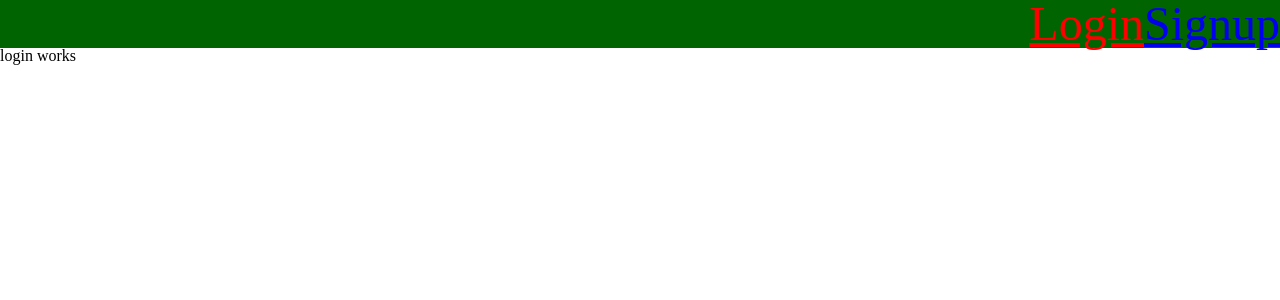
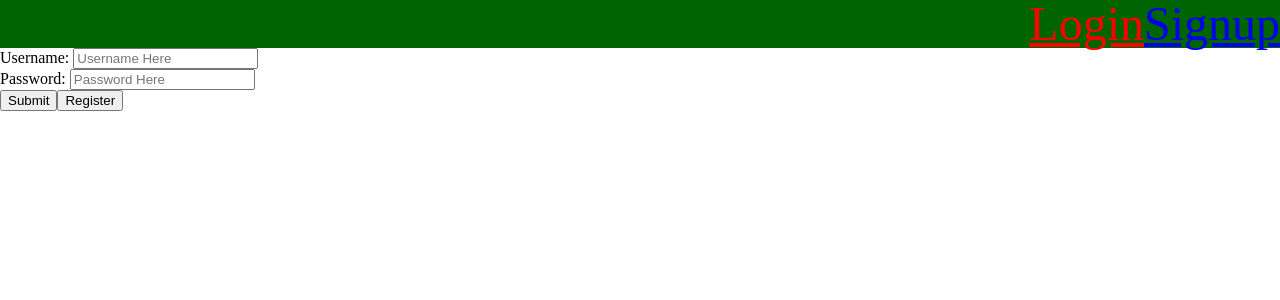
Before and after one commit to BW-Refugee-Stories-3/React, a React (Create React App) app in the folder refugee/: page /login in a window 1280 px wide. Shown: the top 300 px of the page. Built offline with nearby package versions, Linux system fonts and the light colour scheme.

Commit message:
created form

```diff
--- a/refugee/src/components/Navigation/Login/Login.js
+++ b/refugee/src/components/Navigation/Login/Login.js
@@ -1,9 +1,33 @@
 import React from 'react'
+import styled from 'styled-components'
 
 export default function Login() {
     return (
         <div>
-            login works
+           <form>
+               <label htmlFor="userNameInput">Username: </label>
+               <input
+               maxLength="20"
+               placeholder="Username Here"
+               id="userNameInput"
+               name="username"
+               type="text"
+               />
+
+            <form>
+                <label htmlFor="userNamePassword">Password: </label>
+                <input
+               maxLength="20"
+               placeholder="Password Here"
+               id="userNamePassword"
+               name="password"
+               type="password"
+               />
+
+               </form>
+           </form>
+           <button>Submit</button>
+           <button>Register</button>
         </div>
     )
 }
```
Also changed, not shown: 1 other file (tests, documents, lock files or other folders).
